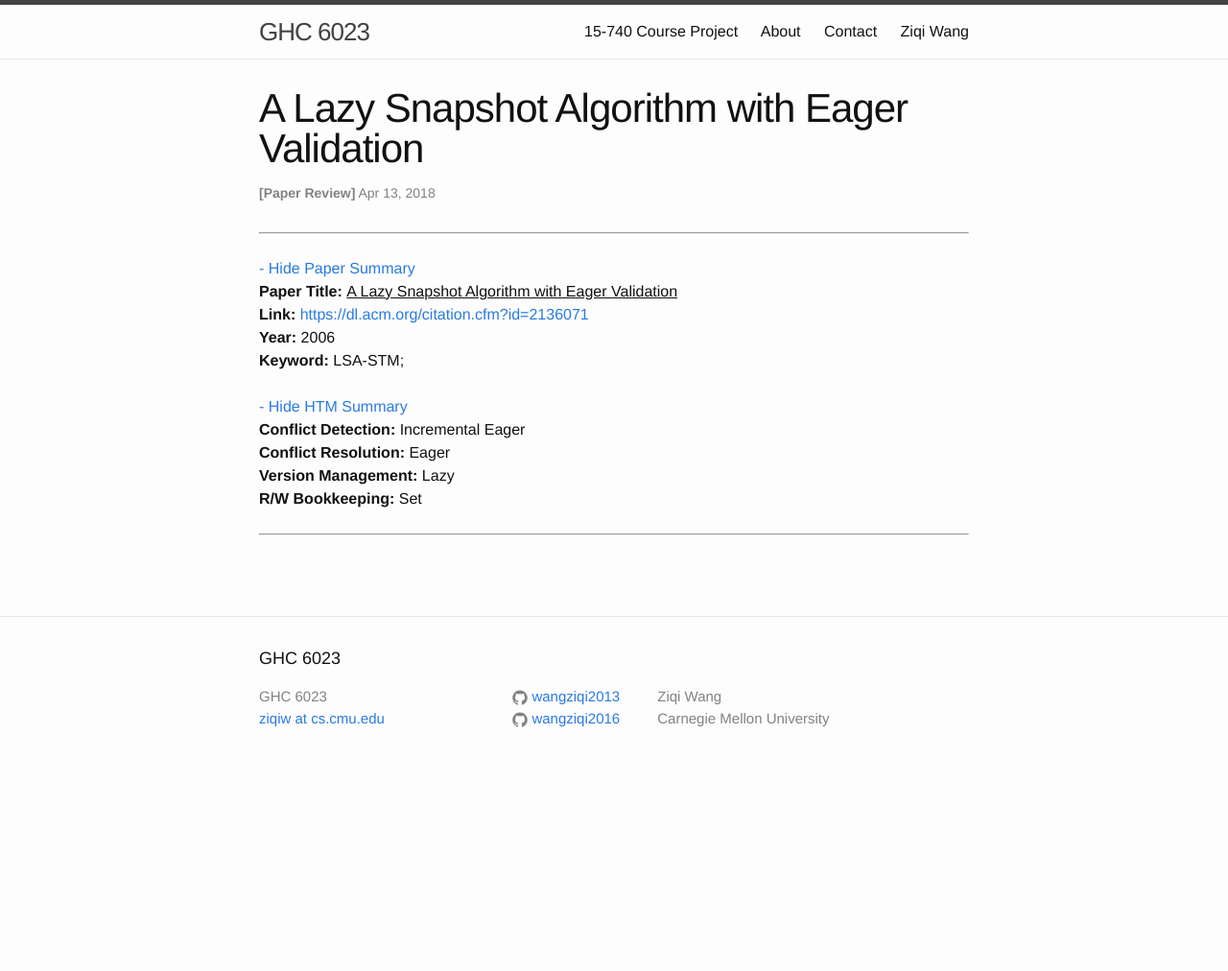
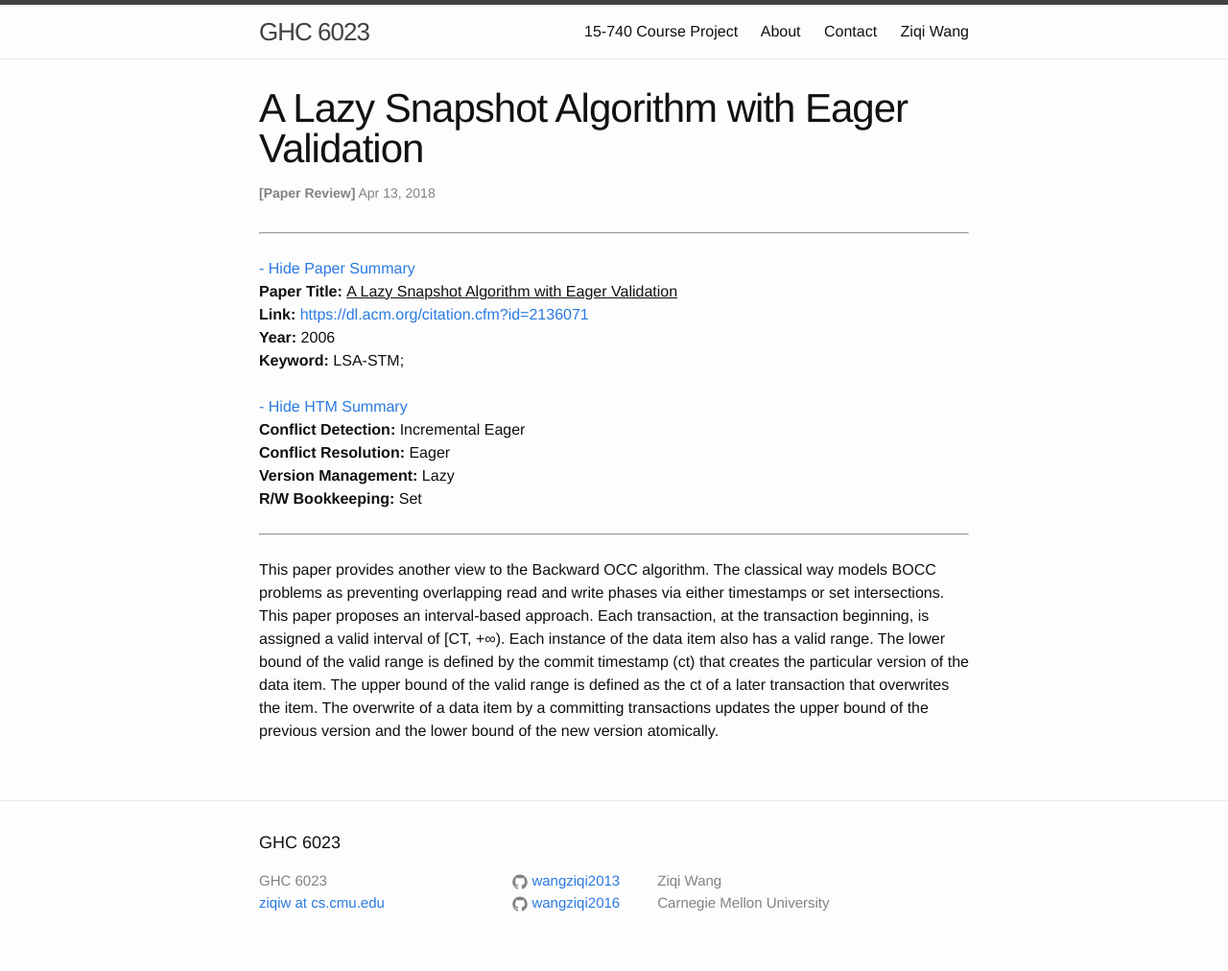
Before and after one commit to wangziqi2013/wangziqi2013.github.io, a Jekyll site: the page built from _posts/2018-04-12-A-Lazy-Snapshot-Algo-with-Eager-Validation.markdown, in a window 1280 px wide. Shown: the whole page at 96% size. Built offline with Jekyll 4.4.1, drawn with Linux system fonts in a browser that asks for light colours; before the commit the page ends 900 px from its top, so only the background shows below that.

Commit message:
Finish new model

```diff
--- a/_posts/2018-04-12-A-Lazy-Snapshot-Algo-with-Eager-Validation.markdown
+++ b/_posts/2018-04-12-A-Lazy-Snapshot-Algo-with-Eager-Validation.markdown
@@ -12,3 +12,12 @@ htm_cd: Incremental Eager
 htm_cr: Eager
 version_mgmt: Lazy
 ---
+
+This paper provides another view to the Backward OCC algorithm. The classical way models BOCC
+problems as preventing overlapping read and write phases via either timestamps or set intersections.
+This paper proposes an interval-based approach. Each transaction, at the transaction beginning, is
+assigned a valid interval of [CT, +&infin;). Each instance of the data item also has a valid range.
+The lower bound of the valid range is defined by the commit timestamp (ct) that creates the particular
+version of the data item. The upper bound of the valid range is defined as the ct of a later transaction
+that overwrites the item. The overwrite of a data item by a committing transactions updates the
+upper bound of the previous version and the lower bound of the new version atomically.
```
